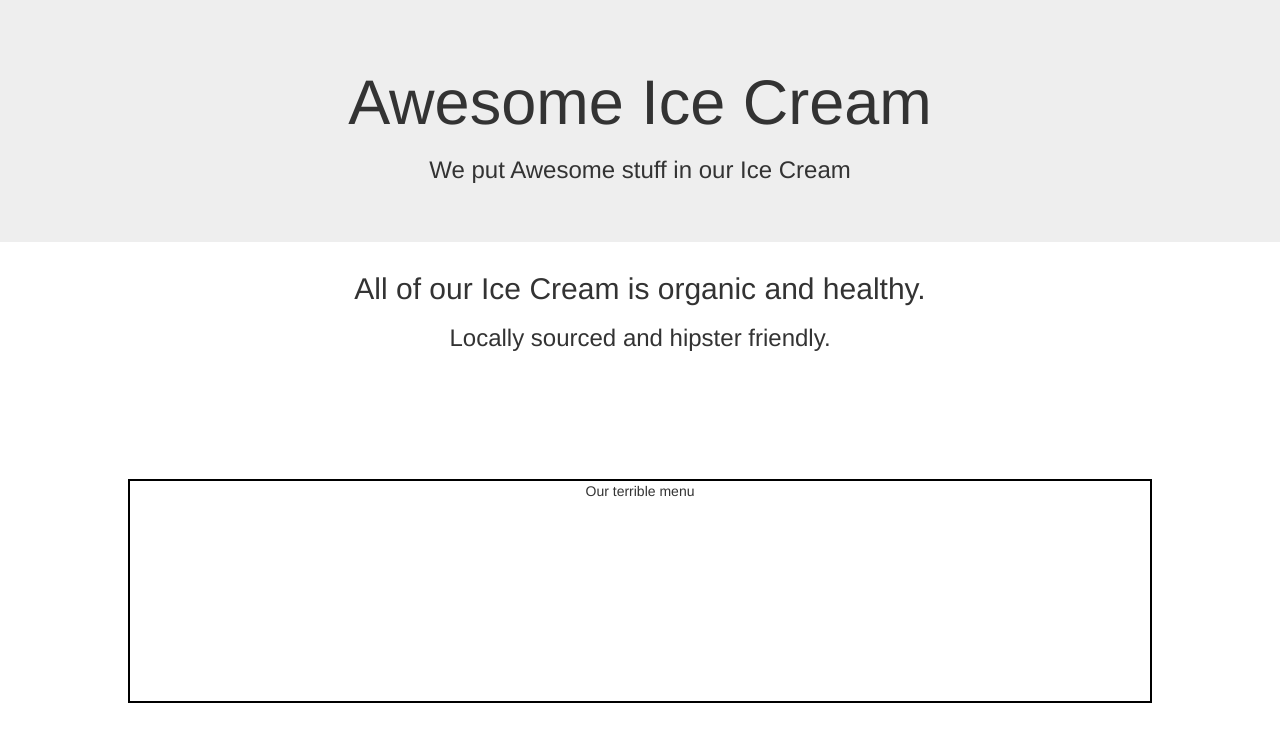
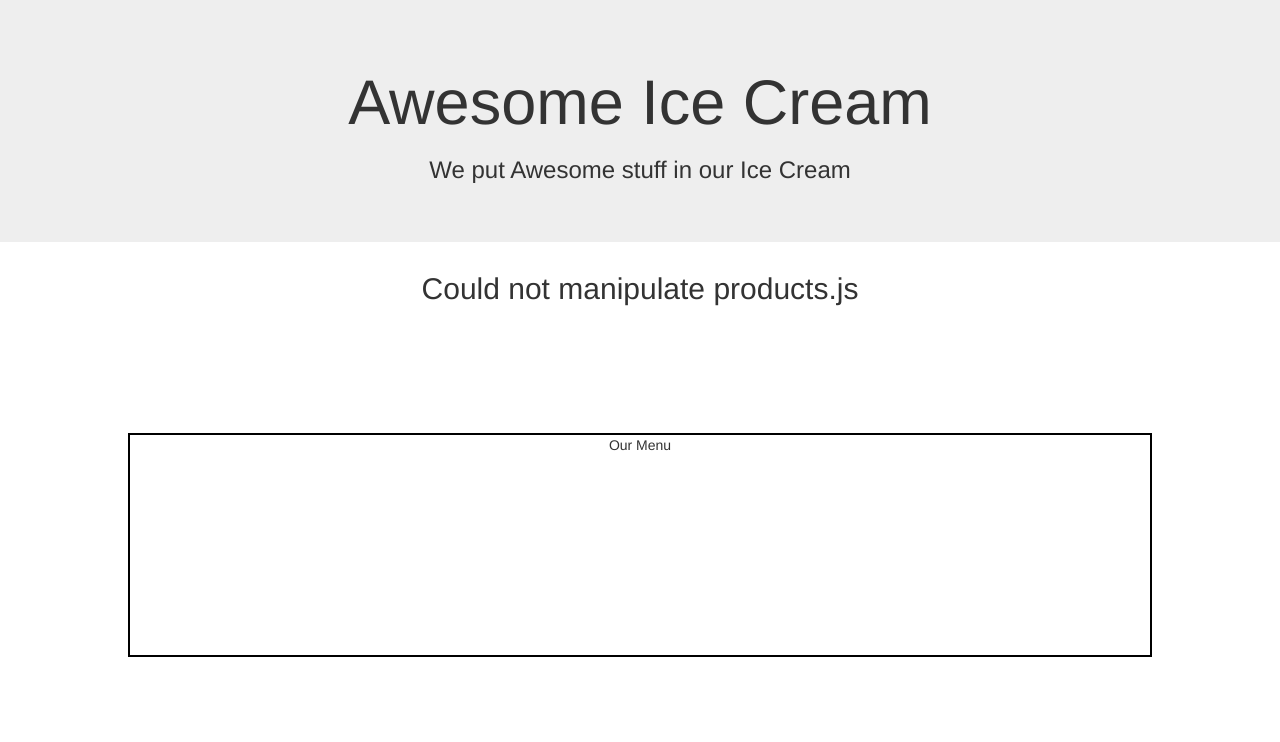
Before and after one commit to harrisonhadaway/icecream, a website: page app/index.html in a window 1280 px wide. Drawn offline with nearby package versions, Linux system fonts and the light colour scheme.

Commit message:
this is it

```diff
--- a/app/index.html
+++ b/app/index.html
@@ -25,16 +25,15 @@
   		<h3>We put Awesome stuff in our Ice Cream</h3>
 	</div>
 
-<h2>All of our Ice Cream is organic and healthy.</h2>
-<h3>Locally sourced and hipster friendly.</h3>
+<h2>Could not manipulate products.js</h2>
 
 <div class= "icecreammenu">
 		<div id= "menu" class="menu">
-			Our terrible menu
+			Our Menu
 			<div id="Seasonal" class="row">
 
 				<div  class="col-sm-4">
-					<p id="demo"></p>
+					<p></p>
 				</div>
 				<div id="seasonal2" class="col-sm-4">
 					<p id="seasonal1"></p>
```
